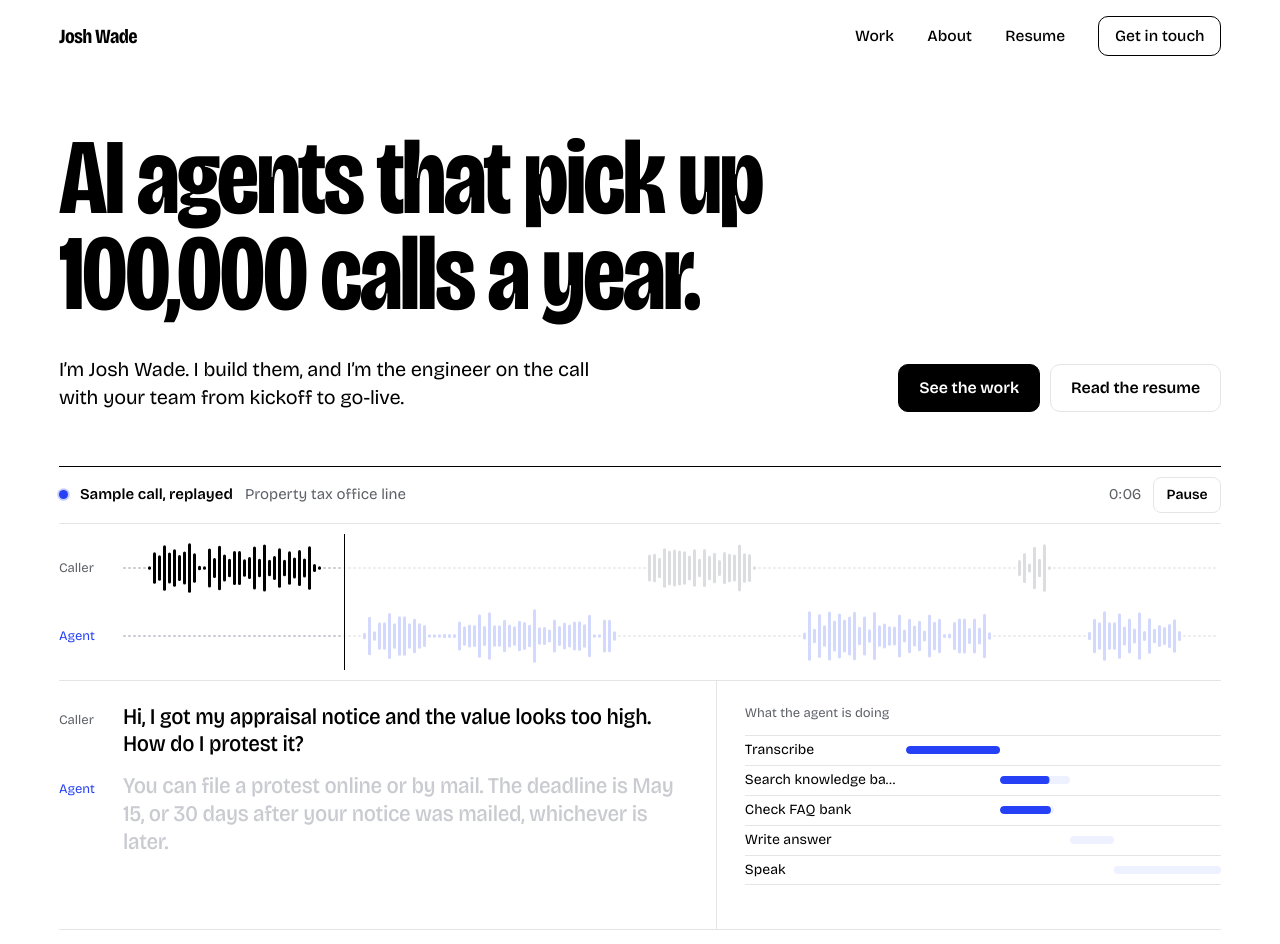
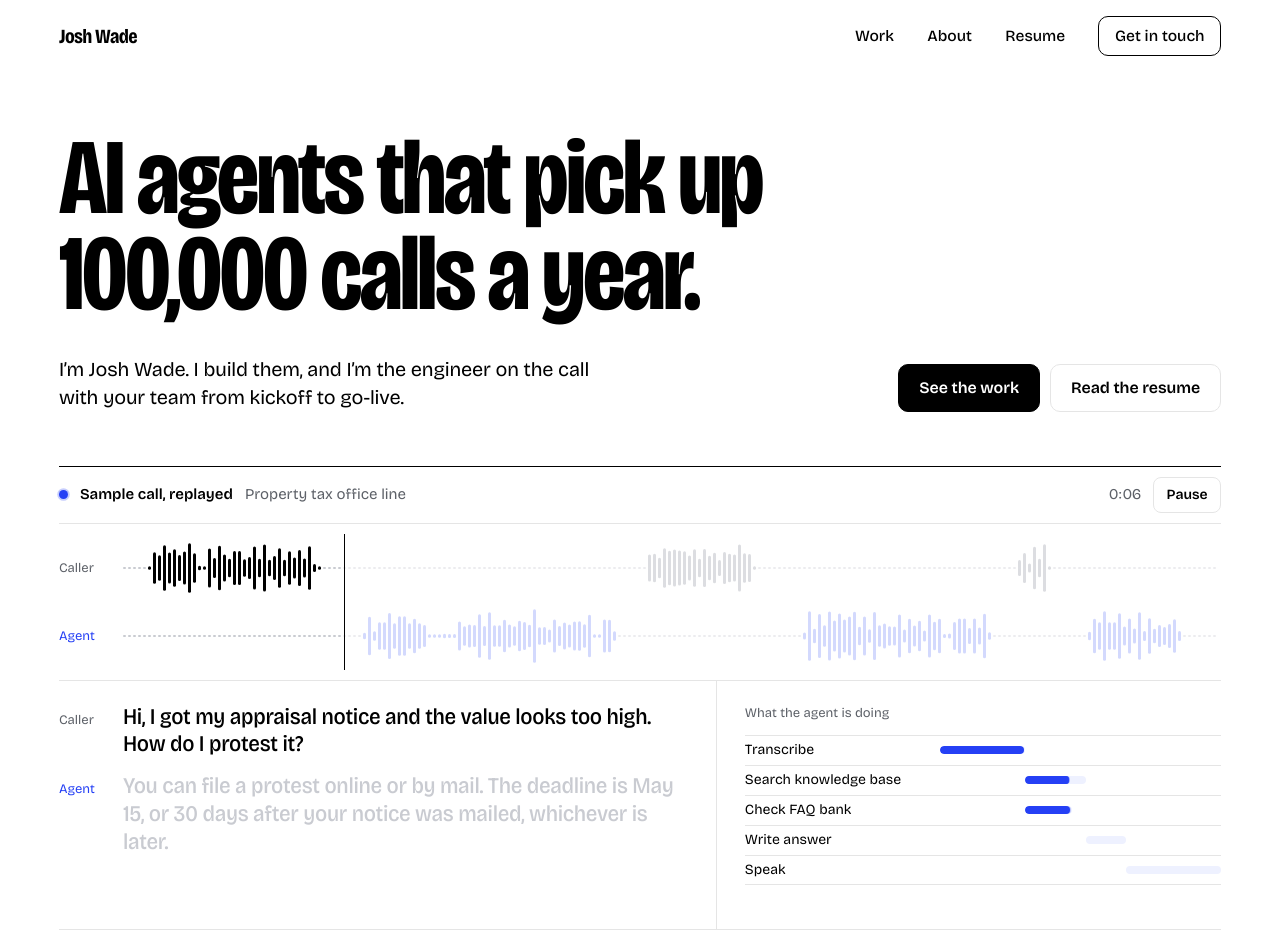
Before and after one commit to JoshW-dev/React-Portfolio, a Next.js app: page / in a window 1280 px wide. Shown: the top 944 px of the page. Built offline with nearby package versions, Linux system fonts and the light colour scheme.

Commit message:
Size the trace's label column to the longest step name

```diff
--- a/components/CallReplay.module.css
+++ b/components/CallReplay.module.css
@@ -169,9 +169,16 @@
   margin-bottom: 12px;
 }
 
+/* One shared label column, as wide as the longest step name. */
+.trace ul {
+  display: grid;
+  grid-template-columns: minmax(max-content, 11.5em) minmax(0, 1fr);
+}
+
 .trace li {
   display: grid;
-  grid-template-columns: 11.5em minmax(0, 1fr);
+  grid-template-columns: subgrid;
+  grid-column: 1 / -1;
   align-items: center;
   min-height: 30px;
   font-size: 0.875rem;
@@ -184,9 +191,7 @@
 
 .stepName {
   white-space: nowrap;
-  overflow: hidden;
-  text-overflow: ellipsis;
-  padding-right: 10px;
+  padding-right: 14px;
 }
 
 .track {
@@ -247,8 +252,4 @@
   .lines {
     min-height: 15rem;
   }
-
-  .trace li {
-    grid-template-columns: 12.75em minmax(0, 1fr);
-  }
 }
```
